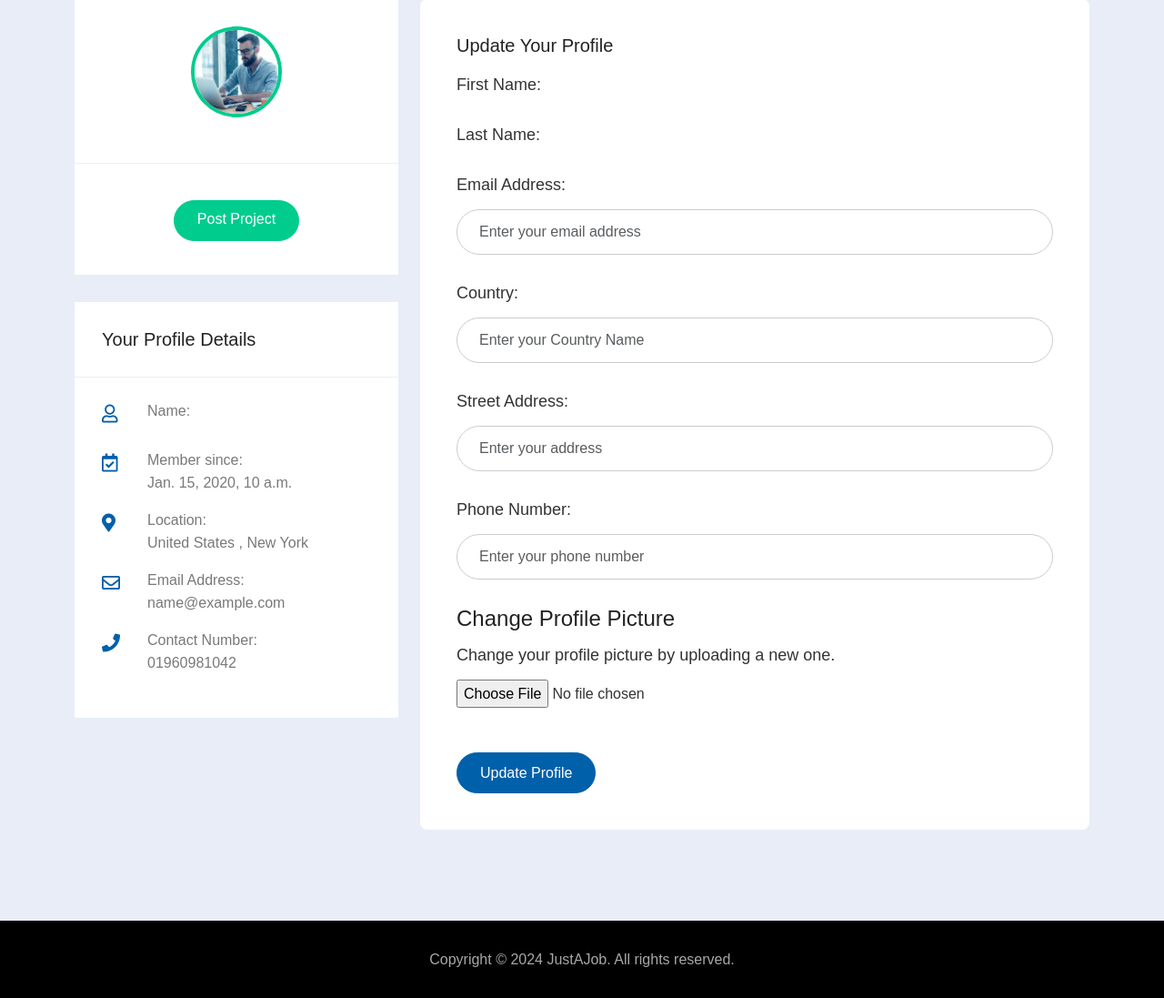
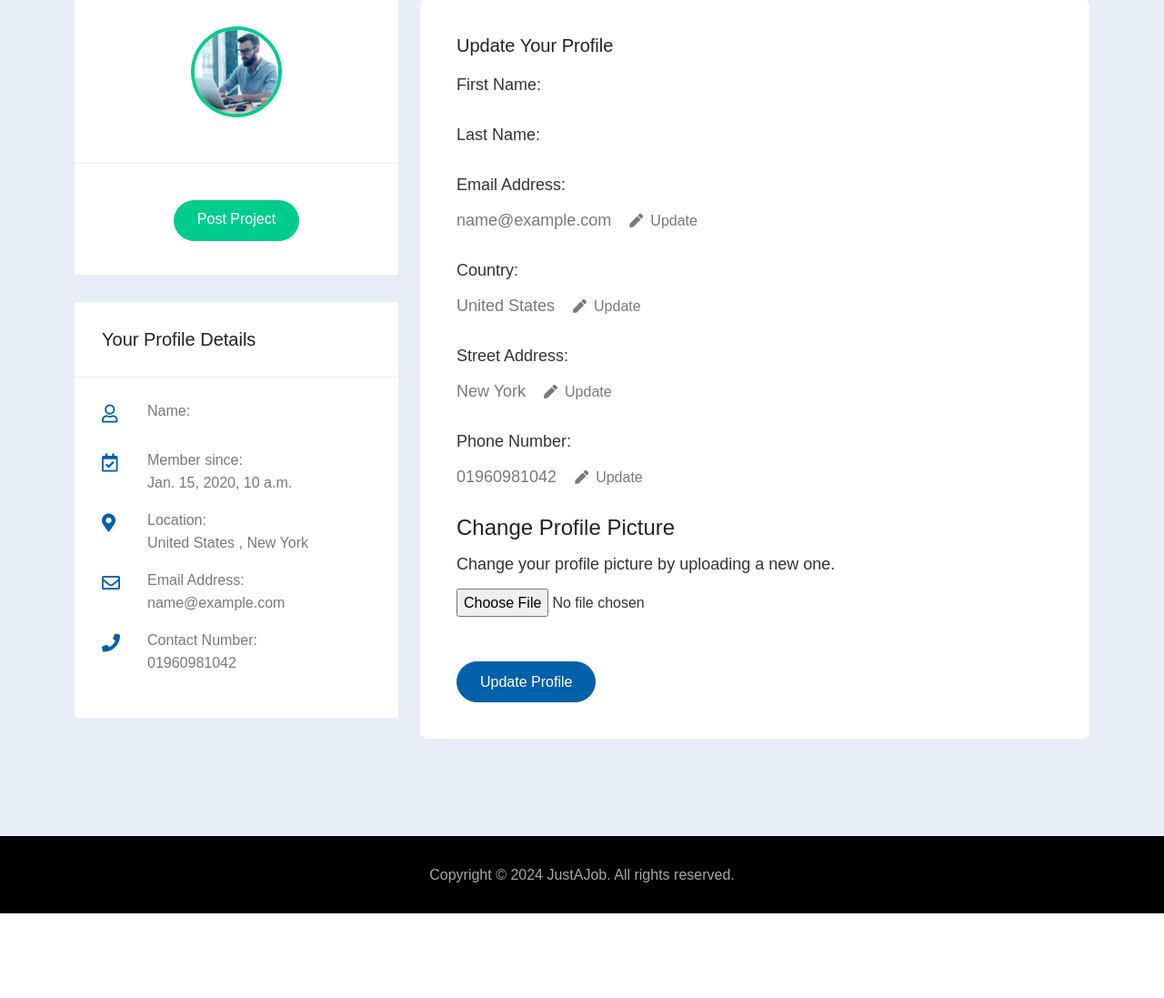
Before and after one commit to yhsunny176/CSE327-Project, a Django app: template freelance_webpage/templates/client_profile_info/client-profile.html in a window 1280 px wide. Shown: the part 147-1244 px from the top of the page at 91% size. After the commit the page ends 1151 px from the top, so only its background shows below. Run offline with Django 5.2, Linux system fonts and the light colour scheme; data comes from the database, SQL or seed files in the repository; both versions use the stored data as it was after the commit; the template is opened without the code that fills it: values that come from a table or form of the project are taken from there, most other values are stand-ins (such as "Sample title", 1, 10 or a date in 2020); some libraries are stand-ins or nearby versions; some web fonts are replaced.

Commit message:
some ui improvements and bug fixes on the update client profile page

```diff
--- a/client_profile/views.py
+++ b/client_profile/views.py
@@ -118,7 +118,7 @@ def update_profile_client(request):
         if street_address is not None:
             user_profile.street_address = street_address
 
-        if phone is not None:
+        if phone:
             user_profile.phone_number = phone
 
         user_profile.save()
--- a/freelance_webpage/static/css/style.css
+++ b/freelance_webpage/static/css/style.css
@@ -1102,7 +1102,7 @@ button.button-btn span {
 }
 
 .inner-page-main-wrapper .update-profile-main-wrapper .update-form-wrapper form .form-group input {
-  width: 100%;
+  width: 80%;
   border: 1px solid #ccc;
   border-radius: 30px;
   padding: 0px 24px;
@@ -1119,6 +1119,47 @@ button.button-btn span {
   font-size: 18px;
   font-weight: 500;
   margin-bottom: 14px;
+}
+
+.inner-page-main-wrapper .update-profile-main-wrapper .update-form-wrapper form .form-group p {
+  font-size: 18px;
+  font-weight: 500;
+  width: max-content;
+}
+
+.inner-page-main-wrapper .update-profile-main-wrapper .update-form-wrapper form .form-group .editable-field {
+  display: flex;
+  flex-direction: row;
+  align-items: center;
+}
+
+.inner-page-main-wrapper .update-profile-main-wrapper .update-form-wrapper form .form-group .editable-field.reverse{
+  display: flex;
+  flex-direction: row-reverse;
+  justify-content: flex-end;
+  align-items: center;
+}
+
+.inner-page-main-wrapper .update-profile-main-wrapper .update-form-wrapper form .form-group .field-edit-btn {
+  display: flex;
+  flex-direction: row-reverse;
+  align-items: center;
+  background: none;
+  border: none;
+  margin: 0;
+  padding: 0;
+  cursor: pointer;
+  margin-left: 20px;
+  color: #797979;
+}
+
+.inner-page-main-wrapper .update-profile-main-wrapper .update-form-wrapper form .form-group .field-edit-btn:hover {
+  color: #0060aa;
+}
+
+.inner-page-main-wrapper .update-profile-main-wrapper .update-form-wrapper form .form-group .field-edit-btn i{
+  font-size: 15px;
+  margin-right: 8px;
 }
 
 .inner-page-main-wrapper .update-profile-main-wrapper .update-form-wrapper .custom-btn {
--- a/freelance_webpage/templates/client_profile_info/client-profile.html
+++ b/freelance_webpage/templates/client_profile_info/client-profile.html
@@ -107,6 +107,7 @@
           </div>
 
           <div class="col-lg-8 col-md-8 col-sm-12 col-12">
+            <!-- Update Profile -->
             <div class="update-profile-main-wrapper update-info">
               <h6>Update Your Profile</h6>
               <div class="text-appear">
@@ -121,20 +122,48 @@
                 <form method="post" action="{% url 'client_profile_update' %}" enctype="multipart/form-data">
                   {% csrf_token %}
                   <div class="form-group">
-                    <label for="inputEmail">Email Address:</label>
-                    <input type="email" name="email" class="form-control" id="inputEmail" placeholder="Enter your email address" />
+                    <label for="displayEmail">Email Address:</label>
+                    <div class="editable-field" id="editableEmail">
+                      <p id="displayEmail">{{ user_details.email }}</p>
+                      <span>
+                        <button type="button" class="field-edit-btn" onclick="toggleEdit('Email', 'editableEmail')">Update <span><i class="fas fa-pen"></i></span></button>
+                        </button>
+                      </span>
+                      <input type="email" name="email" class="form-control d-none" id="inputEmail" value="{{ user_details.email }}" placeholder="Update your email"/>
+                    </div>
                   </div>
                   <div class="form-group">
-                    <label for="inputCountry">Country:</label>
-                    <input type="text" name="country" class="form-control" id="inputCountry" placeholder="Enter your Country Name"/>
+                    <label for="displayCountry">Country:</label>
+                    <div class="editable-field"  id="editableCountry">
+                      <p id="displayCountry">{{ user_profile.country }}</p>
+                      <span>
+                        <button type="button" class="field-edit-btn" onclick="toggleEdit('Country', 'editableCountry')">Update<span><i class="fas fa-pen"></i></span>
+                        </button>
+                      </span>
+                      <input type="text" name="country" class="form-control d-none" id="inputCountry" value="{{ user_profile.country }}" placeholder="Update your country"/>
+                    </div>
                   </div>
                   <div class="form-group">
-                    <label for="inputStreetAddress">Street Address:</label>
-                    <input type="text" name="street_address" class="form-control" id="inputStreetAddress" placeholder="Enter your address"/>
+                    <label for="displayStreetAddress">Street Address:</label>
+                    <div class="editable-field"  id="editableStreetAddress">
+                      <p id="displayStreetAddress">{{ user_profile.street_address }}</p>
+                      <span>
+                        <button type="button" class="field-edit-btn" onclick="toggleEdit('StreetAddress', 'editableStreetAddress')">Update<span><i class="fas fa-pen"></i></span>
+                        </button>
+                      </span>
+                      <input type="text" name="street_address" class="form-control d-none" id="inputStreetAddress" value="{{ user_profile.street_address }}"/>
+                    </div>
                   </div>
                   <div class="form-group">
-                    <label for="inputPhone">Phone Number:</label>
-                    <input type="text" name="phone-number" class="form-control" id="inputPhone" placeholder="Enter your phone number" />
+                    <label for="displayPhone">Phone Number:</label>
+                    <div class="editable-field" id="editablePhone">
+                      <p id="displayPhone">{{ user_profile.phone_number }}</p>
+                      <span>
+                        <button type="button" class="field-edit-btn" onclick="toggleEdit('Phone', 'editablePhone')">Update<span><i class="fas fa-pen"></i></span>
+                        </button>
+                      </span>
+                      <input type="text" name="phone_number" class="form-control d-none" id="inputPhone" value="{{ user_profile.phone_number }}"/>
+                    </div>
                   </div>
                   <h4>Change Profile Picture</h4>
                   <div class="form-group row">
@@ -158,6 +187,28 @@
     <!-- footer end -->
 
     <!-- javaScripts -->
+    <!-- Toggle edit for Field Update -->
+    <script>
+      function toggleEdit(field, parentId) {
+        var displayElement = document.getElementById(`display${field}`);
+        var inputElement = document.getElementById(`input${field}`);
+        var buttonElement = document.querySelector(`#display${field} + span button`);
+        var parentElement = document.getElementById(parentId);
+
+        if (displayElement.classList.contains('d-none')) {
+            displayElement.classList.remove('d-none');
+            inputElement.classList.add('d-none');
+            buttonElement.innerHTML = 'Update <span><i class="fas fa-pen"></i></span>';
+            parentElement.classList.remove('reverse');
+        } else {
+            displayElement.classList.add('d-none');
+            inputElement.classList.remove('d-none');
+            buttonElement.innerHTML = 'Cancel Update <span><i class="fas fa-times"></i></span>';
+            parentElement.classList.add('reverse');
+        }
+    }
+    </script>
+
     <script src="{% static 'js/jquery-3.6.0.min.js' %}"></script>
     <script src="{% static 'js/bootstrap.min.js' %}"></script>
     <script src="{% static 'js/wow.js' %}"></script>
```
Also changed, not shown: client_pics/ab1_Nx7vxBr.png (added), db.sqlite3.
